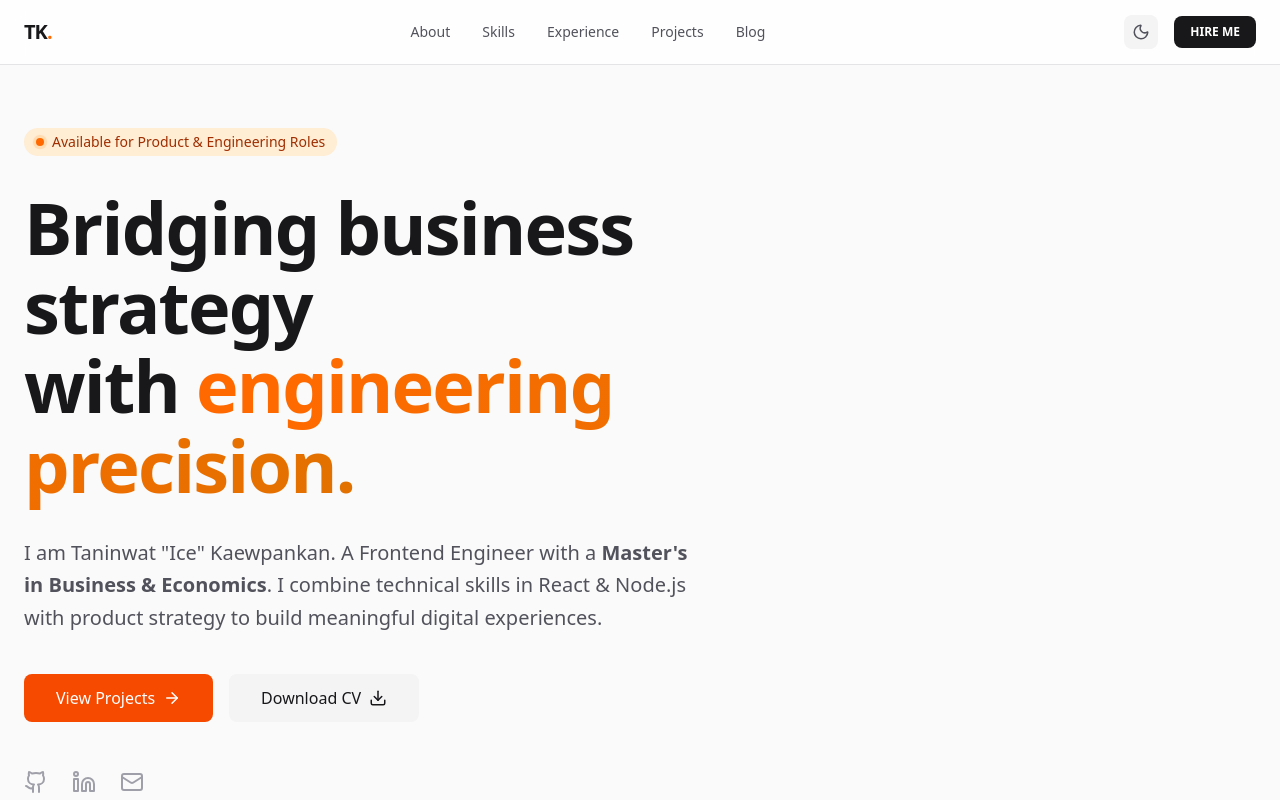
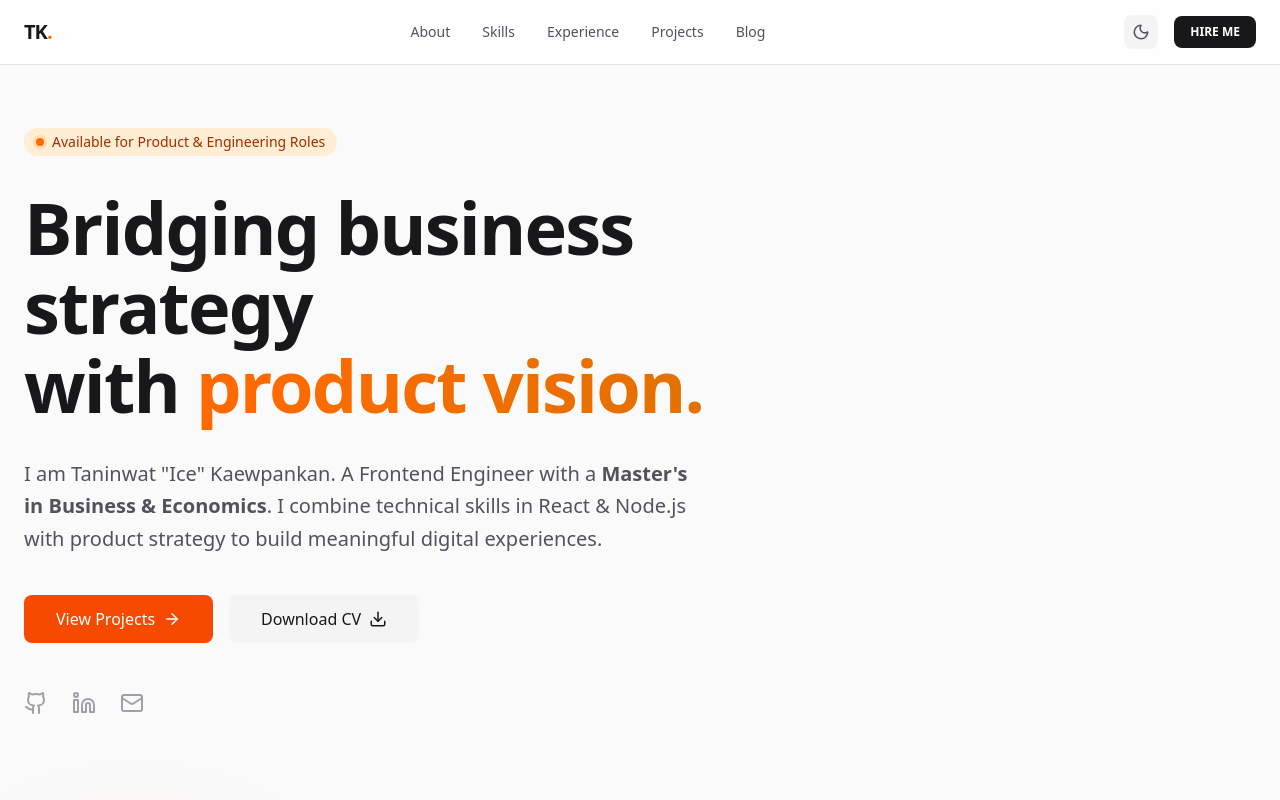
Before and after one commit to Taninwat-55/my-portfolio, a Next.js app: page / in a window 1280 px wide. Shown: the top 800 px of the page. Built offline with nearby package versions, Linux system fonts and the light colour scheme.

Commit message:
update: hero section text and product strategy icon

```diff
--- a/app/data.ts
+++ b/app/data.ts
@@ -1,7 +1,7 @@
 import {
   Layout,
   Server,
-  BrainCircuit,
+  Target,
 } from 'lucide-react';
 
 export const personalInfo = {
@@ -20,7 +20,7 @@ export const personalInfo = {
 export const skills = [
   {
     category: "Product Strategy",
-    icon: BrainCircuit,
+    icon: Target,
     color: "text-orange-600 dark:text-orange-400",
     bg: "bg-orange-100 dark:bg-orange-900/20",
     items: [
--- a/app/page.tsx
+++ b/app/page.tsx
@@ -98,7 +98,7 @@ export default function Home() {
 
             <h1 className="text-5xl md:text-7xl font-bold tracking-tight mb-8 leading-[1.1]">
               Bridging business strategy <br />
-              with <span className="text-transparent bg-clip-text bg-gradient-to-r from-orange-500 to-amber-600">engineering precision.</span>
+              with <span className="text-transparent bg-clip-text bg-gradient-to-r from-orange-500 to-amber-600">product vision.</span>
             </h1>
 
             <p className="text-xl text-zinc-600 dark:text-zinc-400 mb-10 max-w-2xl leading-relaxed">
```
